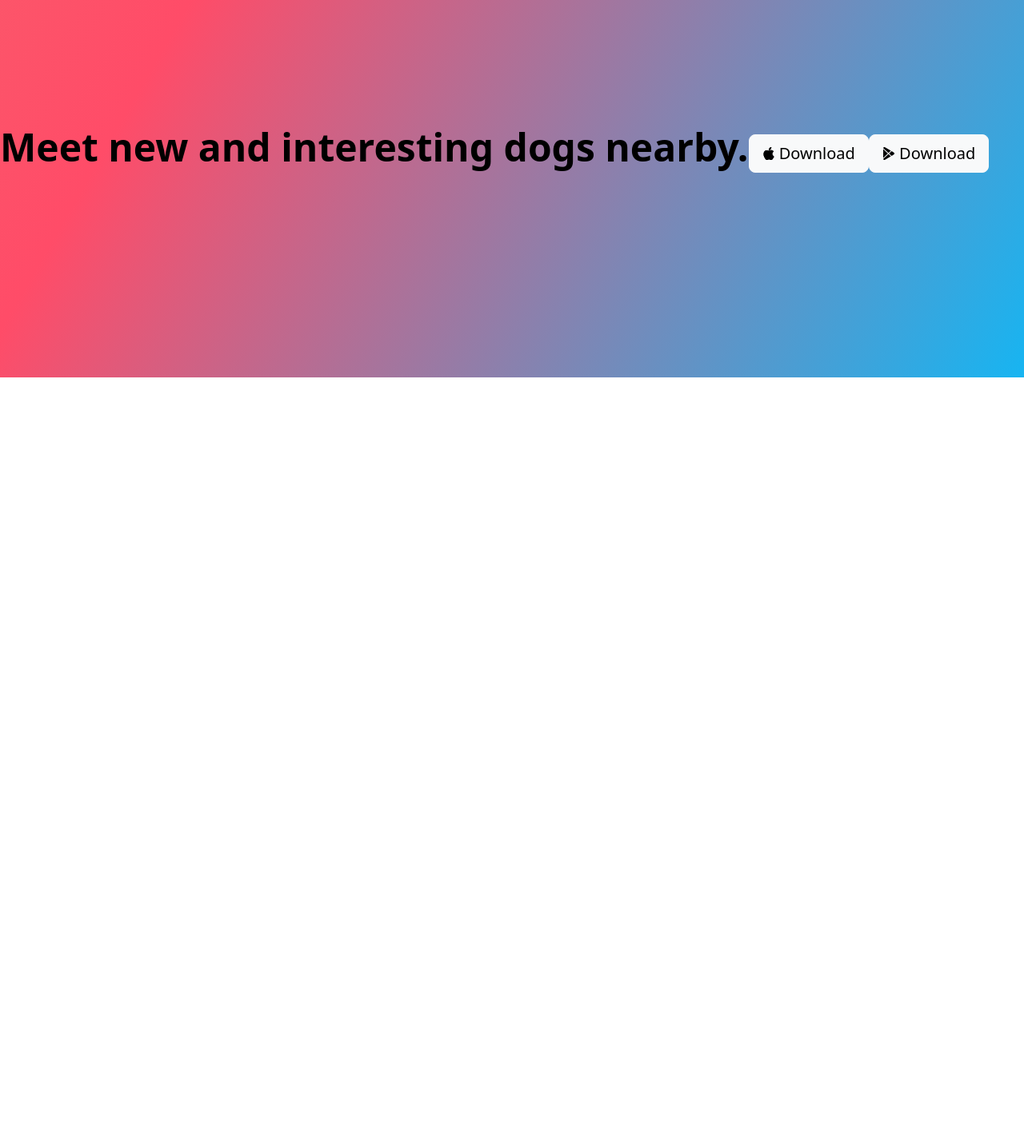
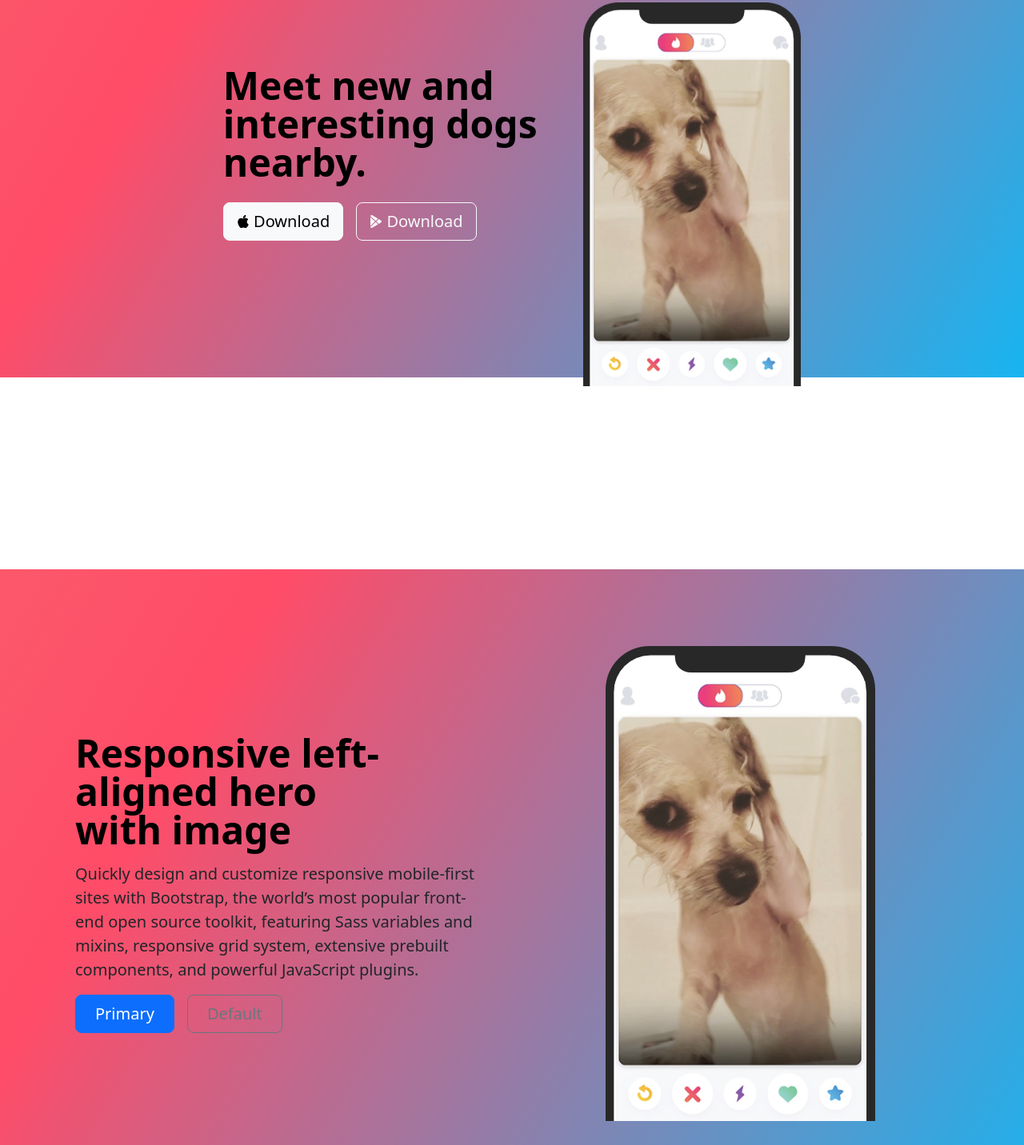
Before and after one commit to justinzcr/Tindog, a plain HTML site: page index.html in a window 1280 px wide. Shown: the part 88-1520 px from the top of the page at 80% size. Drawn offline with nearby package versions, Linux system fonts and the light colour scheme.

Commit message:
add title section from bootstrap

```diff
--- a/css/style.css
+++ b/css/style.css
@@ -33,24 +33,47 @@
   margin: 0;
   padding: 0;
   border: 0;
-  display: flex;
 
 }
 #TextCenter {
- display: inline-flex;
+ display: flex;
+ flex-direction: column;
  /* align-content: center; */
- align-items: center;
+ align-items: flex-start;
+ justify-content: center;
+ height: 70vh;
+ gap: 10px;
+ width: 400px;
 
 }
-body,html,section{
+
+#titleContents{
+  display: flex;
+  justify-content: center;
+  gap: 50px;
+}
+#downloadButtonsCont{
+  display: flex;
+  gap: 16px;
+  justify-content: flex-start;
+}
+.btn{
+  padding: 8px 16px;
+}
+body,html,section,#features{
   height: 100%;
   width: 100%;
-  margin: 0;
+  margin: 0px;
   padding: 0;
   border: 0;
   outline: none;
 }
+.container{
+  padding-bottom: 200px;
+}
 h1{
-  text-align: center;
-  justify-content: center;
+  /* flex-basis: auto; */
+  width: 400px;
+  /* text-align: center;
+  justify-content: center; */
 }
--- a/index.html
+++ b/index.html
@@ -1,60 +1,119 @@
 <!DOCTYPE html>
 <html lang="en">
-
   <head>
-  <meta charset="UTF-8">
-  <meta name="viewport" content="width=device-width, initial-scale=1.0">
+    <meta charset="UTF-8" />
+    <meta name="viewport" content="width=device-width, initial-scale=1.0" />
     <title>TinDog</title>
-  <link href="https://cdn.jsdelivr.net/npm/bootstrap@5.3.3/dist/css/bootstrap.min.css" rel="stylesheet" integrity="sha384-QWTKZyjpPEjISv5WaRU9OFeRpok6YctnYmDr5pNlyT2bRjXh0JMhjY6hW+ALEwIH" crossorigin="anonymous">
-  <link rel="stylesheet" href="./css/style.css"/>
+    <link
+      href="https://cdn.jsdelivr.net/npm/bootstrap@5.3.3/dist/css/bootstrap.min.css"
+      rel="stylesheet"
+      integrity="sha384-QWTKZyjpPEjISv5WaRU9OFeRpok6YctnYmDr5pNlyT2bRjXh0JMhjY6hW+ALEwIH"
+      crossorigin="anonymous"
+    />
+    <link rel="stylesheet" href="./css/style.css" />
   </head>
 
   <body>
-
     <!-- Title -->
     <section id="title">
       <div class="gradient-background" id="title1">
+        <div id="titleContents">
           <div id="TextCenter">
             <h1 class="display-5 fw-bold text-body-emphasis lh-1 mb-3">
               Meet new and interesting dogs nearby.
             </h1>
+            <div id="downloadButtonsCont">
               <button type="button" class="btn btn-light btn-lg">
-          <svg xmlns="http://www.w3.org/2000/svg" width="16" height="16" fill="currentColor"
-            class="bi bi-apple mb-1" viewBox="0 0 16 16">
+                <svg
+                  xmlns="http://www.w3.org/2000/svg"
+                  width="16"
+                  height="16"
+                  fill="currentColor"
+                  class="bi bi-apple mb-1"
+                  viewBox="0 0 16 16"
+                >
                   <path
-                 d="M11.182.008C11.148-.03 9.923.023 8.857 1.18c-1.066 1.156-.902 2.482-.878 2.516.024.034 1.52.087 2.475-1.258.955-1.345.762-2.391.728-2.43Zm3.314 11.733c-.048-.096-2.325-1.234-2.113-3.422.212-2.189 1.675-2.789 1.698-2.854.023-.065-.597-.79-1.254-1.157a3.692 3.692 0 0 0-1.563-.434c-.108-.003-.483-.095-1.254.116-.508.139-1.653.589-1.968.607-.316.018-1.256-.522-2.267-.665-.647-.125-1.333.131-1.824.328-.49.196-1.422.754-2.074 2.237-.652 1.482-.311 3.83-.067 4.56.244.729.625 1.924 1.273 2.796.576.984 1.34 1.667 1.659 1.899.319.232 1.219.386 1.843.067.502-.308 1.408-.485 1.766-.472.357.013 1.061.154 1.782.539.571.197 1.111.115 1.652-.105.541-.221 1.324-1.059 2.238-2.758.347-.79.505-1.217.473-1.282Z" />
+                    d="M11.182.008C11.148-.03 9.923.023 8.857 1.18c-1.066 1.156-.902 2.482-.878 2.516.024.034 1.52.087 2.475-1.258.955-1.345.762-2.391.728-2.43Zm3.314 11.733c-.048-.096-2.325-1.234-2.113-3.422.212-2.189 1.675-2.789 1.698-2.854.023-.065-.597-.79-1.254-1.157a3.692 3.692 0 0 0-1.563-.434c-.108-.003-.483-.095-1.254.116-.508.139-1.653.589-1.968.607-.316.018-1.256-.522-2.267-.665-.647-.125-1.333.131-1.824.328-.49.196-1.422.754-2.074 2.237-.652 1.482-.311 3.83-.067 4.56.244.729.625 1.924 1.273 2.796.576.984 1.34 1.667 1.659 1.899.319.232 1.219.386 1.843.067.502-.308 1.408-.485 1.766-.472.357.013 1.061.154 1.782.539.571.197 1.111.115 1.652-.105.541-.221 1.324-1.059 2.238-2.758.347-.79.505-1.217.473-1.282Z"
+                  />
                   <path
-                  d="M11.182.008C11.148-.03 9.923.023 8.857 1.18c-1.066 1.156-.902 2.482-.878 2.516.024.034 1.52.087 2.475-1.258.955-1.345.762-2.391.728-2.43Zm3.314 11.733c-.048-.096-2.325-1.234-2.113-3.422.212-2.189 1.675-2.789 1.698-2.854.023-.065-.597-.79-1.254-1.157a3.692 3.692 0 0 0-1.563-.434c-.108-.003-.483-.095-1.254.116-.508.139-1.653.589-1.968.607-.316.018-1.256-.522-2.267-.665-.647-.125-1.333.131-1.824.328-.49.196-1.422.754-2.074 2.237-.652 1.482-.311 3.83-.067 4.56.244.729.625 1.924 1.273 2.796.576.984 1.34 1.667 1.659 1.899.319.232 1.219.386 1.843.067.502-.308 1.408-.485 1.766-.472.357.013 1.061.154 1.782.539.571.197 1.111.115 1.652-.105.541-.221 1.324-1.059 2.238-2.758.347-.79.505-1.217.473-1.282Z" />
-          </svg> Download
+                    d="M11.182.008C11.148-.03 9.923.023 8.857 1.18c-1.066 1.156-.902 2.482-.878 2.516.024.034 1.52.087 2.475-1.258.955-1.345.762-2.391.728-2.43Zm3.314 11.733c-.048-.096-2.325-1.234-2.113-3.422.212-2.189 1.675-2.789 1.698-2.854.023-.065-.597-.79-1.254-1.157a3.692 3.692 0 0 0-1.563-.434c-.108-.003-.483-.095-1.254.116-.508.139-1.653.589-1.968.607-.316.018-1.256-.522-2.267-.665-.647-.125-1.333.131-1.824.328-.49.196-1.422.754-2.074 2.237-.652 1.482-.311 3.83-.067 4.56.244.729.625 1.924 1.273 2.796.576.984 1.34 1.667 1.659 1.899.319.232 1.219.386 1.843.067.502-.308 1.408-.485 1.766-.472.357.013 1.061.154 1.782.539.571.197 1.111.115 1.652-.105.541-.221 1.324-1.059 2.238-2.758.347-.79.505-1.217.473-1.282Z"
+                  />
+                </svg>
+                Download
               </button>
-        <button type="button" class="btn btn-light btn-lg">
-          <svg xmlns="http://www.w3.org/2000/svg" width="16" height="16" fill="currentColor"
-                class="bi bi-google-play mb-1" viewBox="0 0 16 16">
+              <button type="button" class="btn btn-outline-light btn-lg">
+                <svg
+                  xmlns="http://www.w3.org/2000/svg"
+                  width="16"
+                  height="16"
+                  fill="currentColor"
+                  class="bi bi-google-play mb-1"
+                  viewBox="0 0 16 16"
+                >
                   <path
-                  d="M14.222 9.374c1.037-.61 1.037-2.137 0-2.748L11.528 5.04 8.32 8l3.207 2.96 2.694-1.586Zm-3.595 2.116L7.583 8.68 1.03 14.73c.201 1.029 1.36 1.61 2.303 1.055l7.294-4.295ZM1 13.396V2.603L6.846 8 1 13.396ZM1.03 1.27l6.553 6.05 3.044-2.81L3.333.215C2.39-.341 1.231.24 1.03 1.27Z" />
-</svg> Download
+                    d="M14.222 9.374c1.037-.61 1.037-2.137 0-2.748L11.528 5.04 8.32 8l3.207 2.96 2.694-1.586Zm-3.595 2.116L7.583 8.68 1.03 14.73c.201 1.029 1.36 1.61 2.303 1.055l7.294-4.295ZM1 13.396V2.603L6.846 8 1 13.396ZM1.03 1.27l6.553 6.05 3.044-2.81L3.333.215C2.39-.341 1.231.24 1.03 1.27Z"
+                  />
+                </svg>
+                Download
               </button>
             </div>
-
+          </div>
+          <img
+            id="dogImage"
+            style="height: 60vh; margin-top: 91px"
+            src="./images/iphone.png"
+          />
+        </div>
       </div>
     </section>
     <!-- Features -->
-  <section id="features">
-
+    <section id="features" class="gradient-background">
+      <div class="container col-xxl-8 px-4 pt-5">
+        <div class="row flex-lg-row-reverse align-items-center g-5 pt-5">
+          <div class="col-10 col-sm-8 col-lg-6">
+            <img
+              src="./images/iphone.png"
+              class="d-block mx-lg-auto img-fluid"
+              alt="Bootstrap Themes"
+              height="200"
+              loading="lazy"
+            />
+          </div>
+          <div class="col-lg-6">
+            <h1 class="display-5 fw-bold text-body-emphasis lh-1 mb-3">
+              Responsive left-aligned hero with image
+            </h1>
+            <p class="lead">
+              Quickly design and customize responsive mobile-first sites with
+              Bootstrap, the world’s most popular front-end open source toolkit,
+              featuring Sass variables and mixins, responsive grid system,
+              extensive prebuilt components, and powerful JavaScript plugins.
+            </p>
+            <div class="d-grid gap-2 d-md-flex justify-content-md-start">
+              <button type="button" class="btn btn-primary btn-lg px-4 me-md-2">
+                Primary
+              </button>
+              <button
+                type="button"
+                class="btn btn-outline-secondary btn-lg px-4"
+              >
+                Default
+              </button>
+            </div>
+          </div>
+        </div>
+      </div>
     </section>
     <!-- Testimonial -->
-  <section id="testimonial">
-
-  </section>
+    <section id="testimonial"></section>
     <!-- Pricing -->
-  <section id="pricing">
-
-  </section>
+    <section id="pricing"></section>
     <!-- Footer -->
-  <section id="footer">
-
-  </section>
-  <script src="https://cdn.jsdelivr.net/npm/bootstrap@5.3.3/dist/js/bootstrap.bundle.min.js" integrity="sha384-YvpcrYf0tY3lHB60NNkmXc5s9fDVZLESaAA55NDzOxhy9GkcIdslK1eN7N6jIeHz" crossorigin="anonymous"></script>
+    <section id="footer"></section>
+    <script
+      src="https://cdn.jsdelivr.net/npm/bootstrap@5.3.3/dist/js/bootstrap.bundle.min.js"
+      integrity="sha384-YvpcrYf0tY3lHB60NNkmXc5s9fDVZLESaAA55NDzOxhy9GkcIdslK1eN7N6jIeHz"
+      crossorigin="anonymous"
+    ></script>
   </body>
-
 </html>
```
Lines whose indentation alone changed are shown as unchanged.
